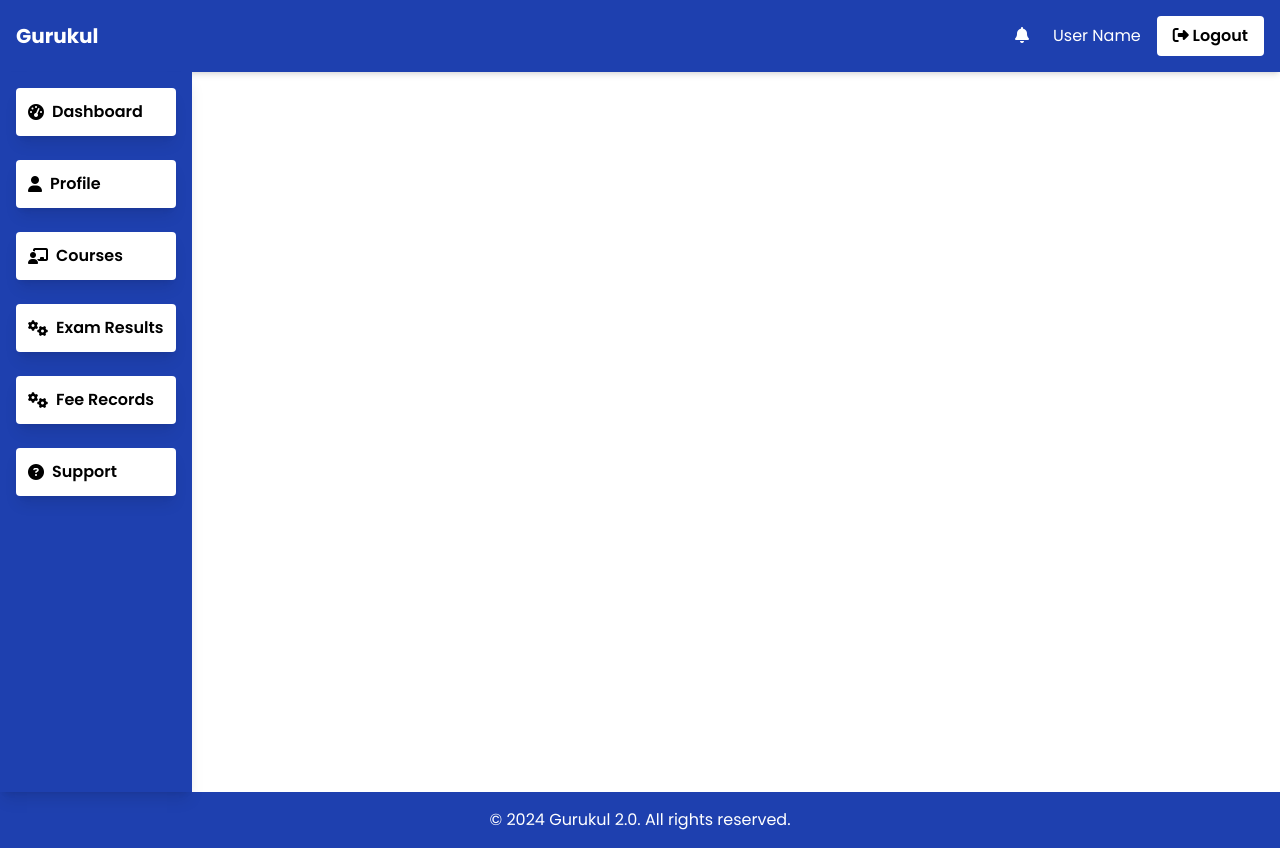
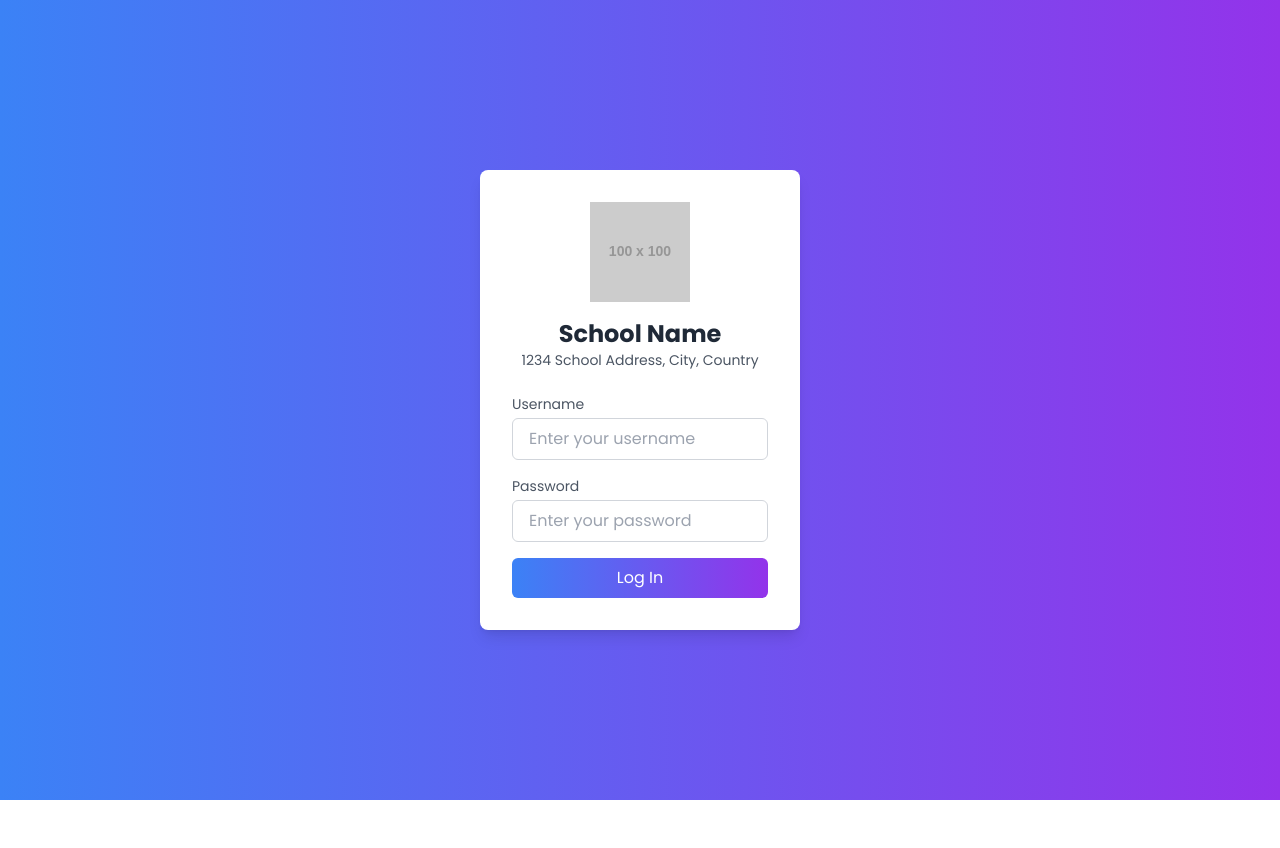
Before and after one commit to harsh-mangal/Gurukul-Student, a React (Create React App) app in the folder client/: page /login in a window 1280 px wide. After the commit the page ends 800 px from the top, so only its background shows below. Built offline with nearby package versions, Linux system fonts and the light colour scheme.

Commit message:
login generated

```diff
--- a/client/package.json
+++ b/client/package.json
@@ -7,10 +7,12 @@
     "@testing-library/react": "^13.4.0",
     "@testing-library/user-event": "^13.5.0",
     "aos": "^2.3.4",
-    "axios": "^1.7.2",
+    "axios": "^1.7.7",
     "cors": "^2.8.5",
+    "jsonwebtoken": "^9.0.2",
     "jspdf": "^2.5.1",
     "jspdf-autotable": "^3.8.3",
+    "jwt-decode": "^4.0.0",
     "react": "^18.3.1",
     "react-calendar": "^5.0.0",
     "react-calendar-heatmap": "^1.9.0",
--- a/client/src/Components/BottomNav.jsx
+++ b/client/src/Components/BottomNav.jsx
@@ -3,7 +3,7 @@ import { Link } from 'react-router-dom';
 
 const BottomNav = () => {
   return (
-    <nav className="fixed bottom-0 left-0 right-0 bg-gradient-to-r from-blue-600 to-blue-800 text-white shadow-xl flex justify-around md:hidden py-2">
+    <nav className="fixed bottom-0 left-0 right-0 bg-gradient-to-r from-blue-600 to-blue-800 text-white shadow-xl flex justify-around md:hidden ">
       <Link to="/student/dashboard" className="flex-1 text-center py-3 transition-all duration-300 hover:bg-blue-700 rounded-lg mx-1">
         <i className="fas fa-tachometer-alt text-2xl"></i>
         <span className="block text-xs mt-1">Dashboard</span>
--- a/client/src/Components/Navbar.jsx
+++ b/client/src/Components/Navbar.jsx
@@ -1,7 +1,16 @@
 import React from 'react';
-import { Link } from 'react-router-dom';
+import { Link, useNavigate } from 'react-router-dom';
 
 const Navbar = ({ toggleSidebar }) => {
+  const history = useNavigate();
+  function handleLogout() {
+    localStorage.removeItem('token');
+    // If using React Router for navigation
+
+    history.push('/login'); // Redirect to the login page or desired route
+    // Optionally: Clear any other user-specific state or context
+}
+
   return (
     <nav className="bg-blue-800 p-4 flex justify-between items-center shadow-md">
       <div className="text-white">
@@ -12,8 +21,7 @@ const Navbar = ({ toggleSidebar }) => {
         <Link to="/notifications-announcements" className="text-white mr-6  md:block">
           <i className="fas fa-bell  hover:text-gray-200"></i>
         </Link>
-        <span className="text-white mr-4 hidden md:block">User Name</span>
-        <button className="bg-white text-light-blue-500 px-4 py-2 rounded hover:bg-gray-200 font-semibold hidden md:block">
+        <button className="bg-white text-light-blue-500 px-4 py-2 rounded hover:bg-gray-200 font-semibold hidden md:block" onClick={handleLogout}>
           <i className="fa-solid fa-right-from-bracket"></i> Logout
         </button>
         {/* Show this on smaller screens */}
--- a/client/src/Components/Studentinfo.jsx
+++ b/client/src/Components/Studentinfo.jsx
@@ -1,12 +1,13 @@
 import React, { useState, useEffect } from 'react';
 import axios from 'axios';
+import studentId from '../config';
 
 const Studentinfo = () => {
   const [student, setStudent] = useState(null);
 
   // Fetch student data from the backend API
   useEffect(() => {
-    axios.get('http://localhost:5000/api/students/getStudents/66da9ee5d94e5d3fad0399b6')
+    axios.get(`http://localhost:5000/api/students/getStudents/${studentId}`)
       .then(response => {
         setStudent(response.data);
       })
--- a/client/src/Fees/PendingFees.jsx
+++ b/client/src/Fees/PendingFees.jsx
@@ -1,5 +1,6 @@
 import React, { useState, useEffect } from 'react';
 import { useParams } from 'react-router-dom';
+import studentId from '../config';
 
 const StudentLedger = () => {
   const { id } = useParams();
@@ -10,7 +11,7 @@ const StudentLedger = () => {
   useEffect(() => {
     const fetchLedger = async () => {
       try {
-        const response = await fetch(`http://localhost:5000/api/ledgers/getLedgerByStudentId/66da9ee5d94e5d3fad0399b6`);
+        const response = await fetch(`http://localhost:5000/api/ledgers/getLedgerByStudentId/${studentId}`);
         if (!response.ok) {
           throw new Error('Network response was not ok');
         }
--- a/client/src/Layout.jsx
+++ b/client/src/Layout.jsx
@@ -1,5 +1,5 @@
 import React from "react";
-import { BrowserRouter as Router, Route, Routes } from "react-router-dom";
+import { BrowserRouter as Router, Route, Routes, Navigate } from "react-router-dom";
 import Chat from "./Pages/Chat";
 import Classes from "./Pages/Classes";
 import Courses from "./Pages/Courses";
@@ -35,20 +35,36 @@ import Attendance from "./Profile/Attendance";
 import ChangePassword from "./Profile/ChangePassword";
 import Homework from "./Dashboard/Homework";
 import TestSchedule from "./Dashboard/TestSchedule";
+import Login from "./Pages/Login";
 
 const Layout = () => {
   const [isSidebarOpen, setIsSidebarOpen] = React.useState(false);
+
+  // Example function to check if user is authenticated
+  const isAuthenticated = () => {
+    // Check for token in localStorage or any other method
+    return localStorage.getItem("authToken") !== null;
+  };
 
   const toggleSidebar = () => {
     setIsSidebarOpen(!isSidebarOpen);
   };
 
   return (
+    <Router>
       <div className="layout-container flex flex-col min-h-screen">
-      <Router>
-        <div className="navbar">
+        {/* Check if route is not login to show Navbar, Sidebar, and Footer */}
+        <div className="flex-1">
+          {/* Conditional rendering based on the route */}
+          <Routes>
+            <Route path="/login" element={<Login />} />
+            {/* Protected routes */}
+            <Route
+              path="/*"
+              element={
+                isAuthenticated() ? (
+                  <div className="flex flex-col min-h-screen">
                     <Navbar toggleSidebar={toggleSidebar} />
-        </div>
                     <div className="flex flex-1">
                       {/* Sidebar - Hidden on small screens, visible on medium and larger screens */}
                       <div className={`sidebar ${isSidebarOpen ? "block" : "hidden"} md:block`}>
@@ -90,6 +106,7 @@ const Layout = () => {
                           <Route path="/update-profile" element={<UpdateProfile />} />
                           <Route path="/student-attendance" element={<Attendance />} />
                           <Route path="/change-password" element={<ChangePassword />} />
+                          <Route path="*" element={<Navigate to="/login" />} />
                         </Routes>
                       </div>
                     </div>
@@ -103,8 +120,16 @@ const Layout = () => {
                     <div className="md:hidden">
                       <BottomNav />
                     </div>
+                  </div>
+                ) : (
+                  <Navigate to="/login" />
+                )
+              }
+            />
+          </Routes>
+        </div>
+      </div>
     </Router>
-    </div>
   );
 };
 
--- /dev/null
+++ b/client/src/Pages/Login.jsx
@@ -0,0 +1,94 @@
+import React, { useState } from 'react';
+import axios from 'axios';
+
+const Login = () => {
+  const [username, setUsername] = useState('');
+  const [password, setPassword] = useState('');
+  const [error, setError] = useState('');
+  const [isLoading, setIsLoading] = useState(false);
+
+  const handleLogin = async (e) => {
+    e.preventDefault();
+
+    setIsLoading(true);
+    setError('');
+
+    try {
+      const response = await axios.post('http://localhost:5000/api/users/login', {
+        username,
+        password
+      });
+
+      if (response.data.token) {
+        // Store the token (e.g., in localStorage)
+        localStorage.setItem('authToken', response.data.token);
+        // Redirect to the main page or another route
+        window.location.href = '/student/dashboard'; // Example redirection
+      } else {
+        setError('Login failed. Please check your credentials.');
+      }
+    } catch (err) {
+      setError('An error occurred. Please try again.');
+    } finally {
+      setIsLoading(false);
+    }
+  };
+
+  return (
+    <div className="min-h-screen bg-gradient-to-r from-blue-500 to-purple-600 flex justify-center items-center">
+      <div className="bg-white p-8 rounded-lg shadow-lg w-80">
+        {/* School Logo, Name, and Address */}
+        <div className="text-center mb-6">
+          <img
+            src="https://via.placeholder.com/100" // Replace with actual logo URL
+            alt="School Logo"
+            className="mx-auto mb-4"
+          />
+          <h1 className="text-2xl font-bold text-gray-800">School Name</h1>
+          <p className="text-sm text-gray-600">1234 School Address, City, Country</p>
+        </div>
+
+        {/* Error Message */}
+        {error && <p className="text-red-500 text-center mb-4">{error}</p>}
+
+        <form onSubmit={handleLogin} className="space-y-4">
+          <div>
+            <label className="block text-sm text-gray-600 mb-1" htmlFor="username">Username</label>
+            <input
+              className="w-full px-4 py-2 border border-gray-300 rounded-md focus:outline-none focus:ring-2 focus:ring-blue-400"
+              type="text"
+              id="username"
+              value={username}
+              onChange={(e) => setUsername(e.target.value)}
+              placeholder="Enter your username"
+              required
+            />
+          </div>
+
+          <div>
+            <label className="block text-sm text-gray-600 mb-1" htmlFor="password">Password</label>
+            <input
+              className="w-full px-4 py-2 border border-gray-300 rounded-md focus:outline-none focus:ring-2 focus:ring-blue-400"
+              type="password"
+              id="password"
+              value={password}
+              onChange={(e) => setPassword(e.target.value)}
+              placeholder="Enter your password"
+              required
+            />
+          </div>
+
+          <button
+            type="submit"
+            className={`w-full bg-gradient-to-r from-blue-500 to-purple-600 text-white py-2 rounded-md hover:bg-gradient-to-l focus:ring-2 focus:ring-blue-500 transition duration-300 ${isLoading ? 'opacity-50 cursor-not-allowed' : ''}`}
+            disabled={isLoading}
+          >
+            {isLoading ? 'Logging in...' : 'Log In'}
+          </button>
+        </form>
+      </div>
+    </div>
+  );
+};
+
+export default Login;
--- a/client/src/Profile/Attendance.jsx
+++ b/client/src/Profile/Attendance.jsx
@@ -3,13 +3,14 @@ import axios from 'axios';
 import { VerticalTimeline, VerticalTimelineElement } from 'react-vertical-timeline-component';
 import 'react-vertical-timeline-component/style.min.css';
 import { FaCheckCircle, FaTimesCircle, FaExclamationTriangle, FaUserClock } from 'react-icons/fa';
+import studentId from '../config';
 
 const AttendanceTimeline = () => {
   const [attendanceData, setAttendanceData] = useState([]);
 
   // Fetch attendance data based on studentId
   useEffect(() => {
-    axios.get('http://localhost:5000/api/attendance/getAttendanceByStudentId/66da9ee5d94e5d3fad0399b6')
+    axios.get(`http://localhost:5000/api/attendance/getAttendanceByStudentId/${studentId}`)
       .then((response) => {
         console.log('API Response:', response.data.students); // Log the response to see if data exists
         if (response.data && response.data.students) {
--- a/client/src/Profile/ViewProfile.jsx
+++ b/client/src/Profile/ViewProfile.jsx
@@ -1,6 +1,7 @@
 import React, { useEffect, useState } from 'react';
 import { useParams } from 'react-router-dom';
 import axios from 'axios';
+import studentId from '../config';
 
 const StudentProfile = () => {
   const [student, setStudent] = useState(null);
@@ -36,7 +37,7 @@ const StudentProfile = () => {
   useEffect(() => {
     const fetchStudent = async () => {
       try {
-        const response = await axios.get(`http://localhost:5000/api/students/getStudents/66da9ee5d94e5d3fad0399b6`);
+        const response = await axios.get(`http://localhost:5000/api/students/getStudents/${studentId}`);
         setStudent(response.data);
         setFormData({
           ...response.data,
--- /dev/null
+++ b/client/src/config.js
@@ -0,0 +1,25 @@
+import {jwtDecode} from 'jwt-decode'; // Ensure jwt-decode is installed
+
+// Function to get the token from localStorage and decode it
+export const getStudentIdFromToken = () => {
+  const token = localStorage.getItem('authToken');
+
+  if (!token) {
+    // Token is not found, handle this case as needed
+    console.warn('No token found in localStorage');
+    return null; // Or handle this as needed
+  }
+
+  try {
+    const decodedToken = jwtDecode(token); // Decode the token
+    return decodedToken.userId; // Extract studentId from the decoded token
+  } catch (error) {
+    console.error('Error decoding token:', error);
+    // Handle the error accordingly, maybe return null or redirect to login
+    return null; // Or handle this as needed
+  }
+};
+
+// Example usage
+const studentId = getStudentIdFromToken();
+export default studentId;
```
Also changed, not shown: 1 other file (tests, documents, lock files or other folders). Lines whose indentation alone changed are shown as unchanged.
